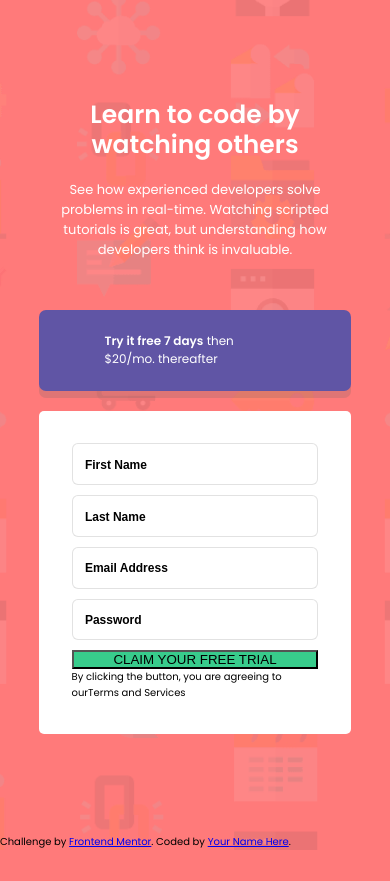
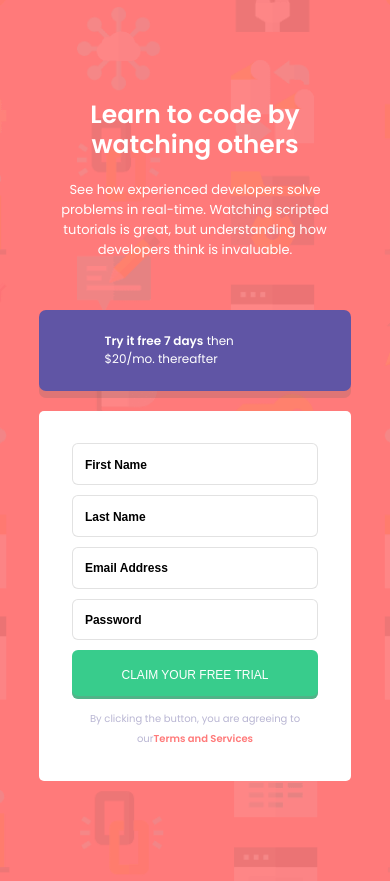
Before and after one commit to NorMenMe/frontend-mentor-signup-form, a website: page src/index.html in a window 390 px wide. Before the commit the page ends 850 px from the top, so only its background shows below. Drawn offline with Linux system fonts and the light colour scheme.

Commit message:
start adding media queries

```diff
--- a/src/index.html
+++ b/src/index.html
@@ -84,10 +84,10 @@
               <button type="submit" class="btn-submit">
                 <p class="btn-submit__text">CLAIM YOUR FREE TRIAL</p>
               </button>
-              <text>
-                <p class="form-footer">
-                  By clicking the button, you are agreeing to our<a
-                    >Terms and Services</a
+              <text class="form-footer">
+                <p class="form-footer__text">
+                  By clicking the button, you are agreeing to our<span
+                    >Terms and Services</span
                   >
                 </p>
               </text>
@@ -97,14 +97,6 @@
       </section>
     </div>
 
-    <footer>
-      <p class="attribution">
-        Challenge by
-        <a href="https://www.frontendmentor.io?ref=challenge" target="_blank"
-          >Frontend Mentor</a
-        >. Coded by <a href="#">Your Name Here</a>.
-      </p>
-    </footer>
     <script src="./scripts/index.js"></script>
   </body>
 </html>
--- a/src/scss/abstracts/_mixins.scss
+++ b/src/scss/abstracts/_mixins.scss
@@ -1,5 +1,5 @@
-// @mixin flex-align-center {
-//   display: flex;
-//   flex-direction: column;
-//   text-align: center;
-// }
+@mixin center-column {
+  display: flex;
+  flex-direction: column;
+  align-items: center;
+}
--- a/src/scss/abstracts/_variables.scss
+++ b/src/scss/abstracts/_variables.scss
@@ -1,3 +1,4 @@
 $primary-red: hsl(0, 100%, 74%);
 $primary-blue: hsl(248, 32%, 49%);
 $primary-green: hsl(154, 59%, 51%);
+$primary-grey: hsl(246, 25%, 77%);
--- a/src/scss/main.scss
+++ b/src/scss/main.scss
@@ -7,17 +7,29 @@ body {
 }
 
 .wrapper {
-  // outline: 2px solid red;
   width: 80%;
   min-height: 50vh;
   margin: 10rem auto;
 
+  @media (min-width: 1440px) {
+    display: flex;
+    flex-direction: row;
+  }
+
+  section {
+    @media (min-width: 1440px) {
+      width: 50%;
+    }
+  }
+
   .box-left {
     width: 100%;
-    // outline: 2px solid green;
-    // display: flex;
-    // flex-direction: column;
     text-align: center;
+
+    @media (min-width: 1440px) {
+      // text-align: center;
+      align-items: center;
+    }
 
     .box-left__title {
       color: #ffffff;
@@ -45,7 +57,6 @@ body {
       padding: 1rem 0rem;
 
       .advert__text {
-        // outline: 2px solid red;
         width: 66%;
         margin: 0 auto;
         padding: 4%;
@@ -65,12 +76,9 @@ body {
       padding: 7%;
 
       .container-form {
-        // outline: 2px solid red;
         padding: 4%;
-        display: flex;
-        align-items: center;
-        flex-direction: column;
-        align-items: center;
+
+        @include center-column;
 
         li {
           list-style: none;
@@ -96,6 +104,27 @@ body {
         .btn-submit {
           width: 100%;
           background-color: $primary-green;
+          border-radius: 6px;
+          border: hsl(154, 59%, 51%);
+          box-shadow: inset 0px -3px #80808057;
+
+          .btn-submit__text {
+            padding: 7%;
+            color: white;
+            font-size: 12px;
+          }
+        }
+
+        .form-footer__text {
+          text-align: center;
+          color: $primary-grey;
+          line-height: 2rem;
+          margin-top: 1rem;
+
+          span {
+            color: $primary-red;
+            font-weight: bold;
+          }
         }
       }
     }
```
Also changed, not shown: my-guide.md (deleted, +0 -9 lines), src/styles/main.css, 1 other file.
